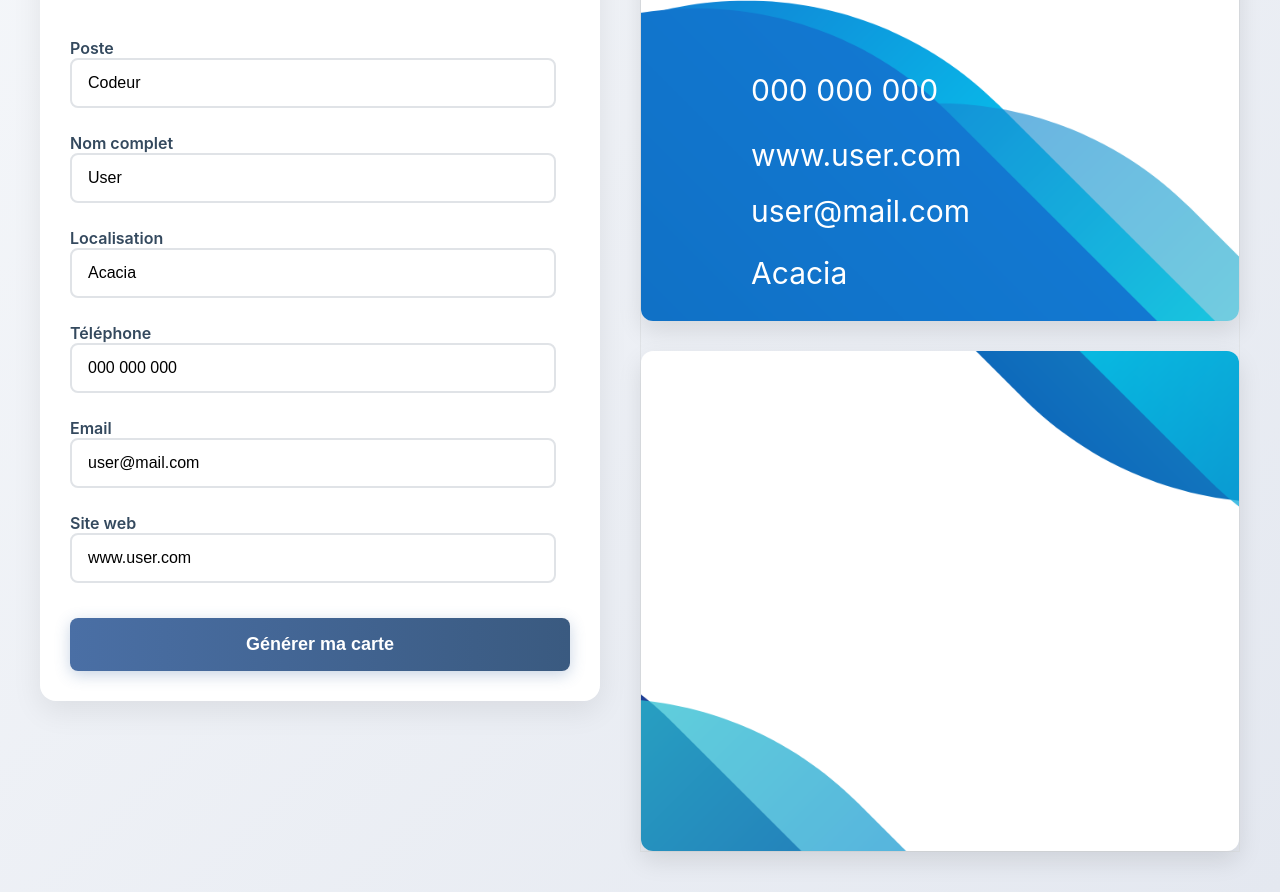
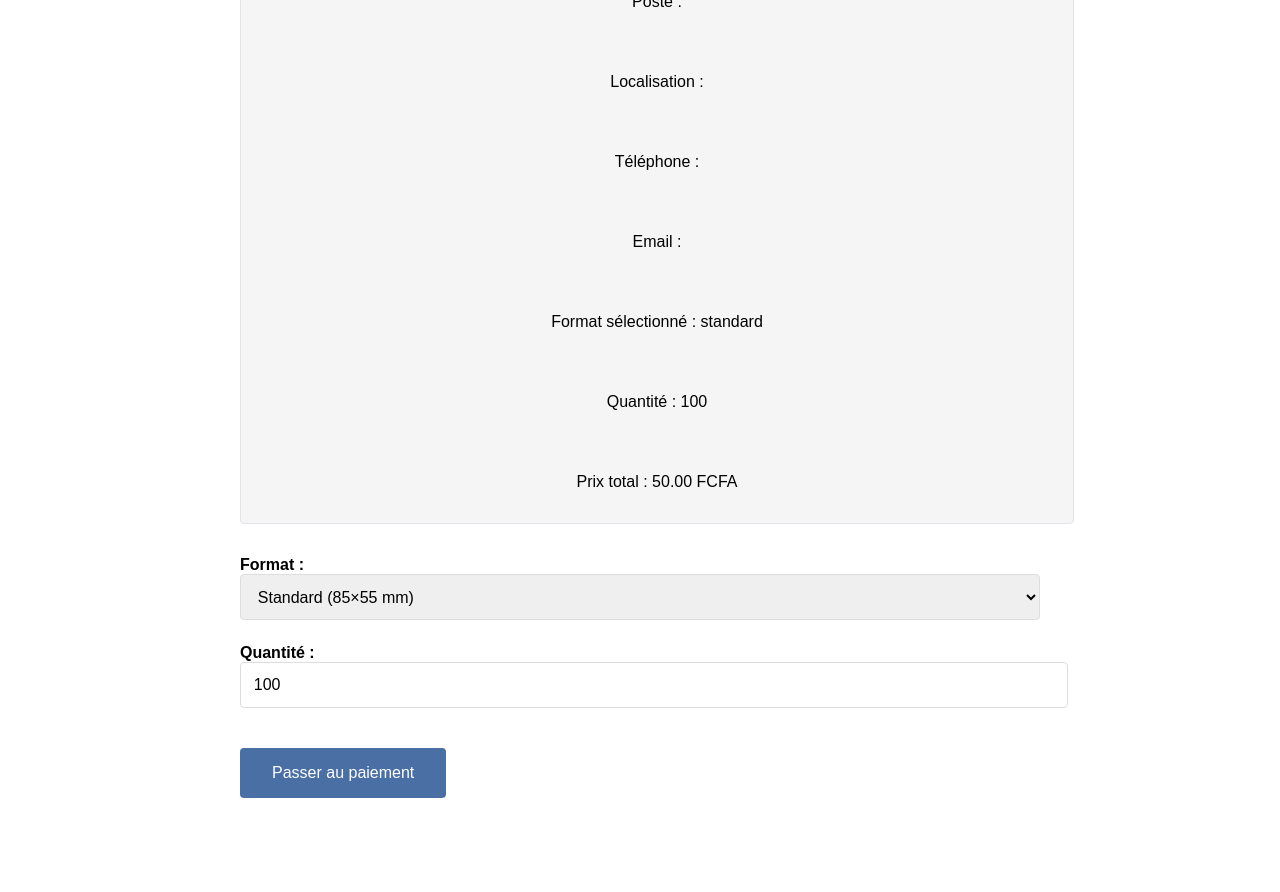
Before and after one commit to carellekuate/propscard, a React (Create React App) app: page /print-options in a window 1280 px wide. Shown: the part 220-1112 px from the top of the page. After the commit the page ends 1050 px from the top, so only its background shows below. Built offline with nearby package versions, Linux system fonts and the light colour scheme.

Commit message:
feature: ajout de printoptionpage

```diff
--- a/package.json
+++ b/package.json
@@ -9,6 +9,7 @@
     "@testing-library/user-event": "^13.5.0",
     "react": "^19.1.1",
     "react-dom": "^19.1.1",
+    "react-router-dom": "^7.8.0",
     "react-scripts": "5.0.1",
     "web-vitals": "^2.1.4"
   },
--- a/src/App.js
+++ b/src/App.js
@@ -1,11 +1,17 @@
-import React from 'react'; // Importing React library
-import './App.css';
-import EditPage from './pages/EditPage/EditPage.jsx'; // Importing the EditPage component
+import { BrowserRouter as Router, Routes, Route } from 'react-router-dom';
+import EditPage from './pages/EditPage/EditPage';
+import PrintOptionPage from './pages/EditPage/PrintOptionPage';
+import CheckoutPage from './pages/EditPage/CheckoutPage'; // Import manquant ajouté
+
 function App() {
   return (
-    <div>
-      <EditPage />
-    </div>
+    <Router>
+      <Routes>
+        <Route path="/" element={<EditPage />} />
+        <Route path="/print-options" element={<PrintOptionPage />} />
+        <Route path="/checkout" element={<CheckoutPage />} /> {/* Balise Route corrigée */}
+      </Routes>
+    </Router>
   );
 }
 
--- a/src/index.js
+++ b/src/index.js
@@ -3,6 +3,7 @@ import ReactDOM from 'react-dom/client';
 import './index.css';
 import App from './App';
 import reportWebVitals from './reportWebVitals';
+
 
 const root = ReactDOM.createRoot(document.getElementById('root'));
 root.render(
--- /dev/null
+++ b/src/pages/EditPage/CheckoutPage.jsx
@@ -0,0 +1,39 @@
+import { useLocation } from 'react-router-dom';
+import "./CheckoutPageStyle.css";
+
+export default function CheckoutPage() {
+  const location = useLocation();
+  const { cardData, format, quantity } = location.state || {};
+
+  const handlePayment = () => {
+    alert("Paiement effectué avec succès !");
+  };
+
+  if (!cardData) {
+    return <p>Aucune donnée trouvée. Retournez à la page précédente.</p>;
+  }
+
+  const pricePerCard = 0.50; // Prix d’exemple
+  const totalPrice = quantity * pricePerCard;
+
+  return (
+    <div className="checkoutContainer">
+      <h1>Finalisez votre commande</h1>
+
+      <div className="orderSummary">
+        <h2>Récapitulatif</h2>
+        <p><strong>Nom :</strong> {cardData.name}</p>
+        <p><strong>Poste :</strong> {cardData.jobTitle}</p>
+        <p><strong>Format :</strong> {format}</p>
+        <p><strong>Quantité :</strong> {quantity}</p>
+        <p><strong>Total :</strong> {totalPrice.toFixed(2)} €</p>
+      </div>
+
+      <div className="paymentForm">
+        <button onClick={handlePayment} className="payButton">
+          Payer maintenant
+        </button>
+      </div>
+    </div>
+  );
+}
--- /dev/null
+++ b/src/pages/EditPage/CheckoutPageStyle.css
@@ -0,0 +1,103 @@
+/* Style général de la page */
+.checkoutContainer {
+  max-width: 800px;
+  margin: 0 auto;
+  padding: 40px 20px;
+  font-family: 'Segoe UI', Tahoma, Geneva, Verdana, sans-serif;
+}
+
+.checkoutContainer h1 {
+  color: #2c3e50;
+  text-align: center;
+  margin-bottom: 40px;
+  font-size: 2.2rem;
+}
+
+/* Récapitulatif de commande */
+.orderSummary {
+  background-color: #f8f9fa;
+  border-radius: 10px;
+  padding: 30px;
+  margin-bottom: 40px;
+  box-shadow: 0 4px 6px rgba(0, 0, 0, 0.05);
+}
+
+.orderSummary h2 {
+  color: #2c3e50;
+  margin-top: 0;
+  margin-bottom: 20px;
+  font-size: 1.5rem;
+  border-bottom: 1px solid #dfe6e9;
+  padding-bottom: 10px;
+}
+
+.orderSummary p {
+  font-size: 1.1rem;
+  color: #34495e;
+  margin: 15px 0;
+  display: flex;
+  justify-content: space-between;
+}
+
+.orderSummary p strong {
+  font-weight: 600;
+  color: #2c3e50;
+}
+
+.orderSummary p:last-child {
+  font-size: 1.3rem;
+  font-weight: 700;
+  color: #4a6fa5;
+  margin-top: 25px;
+}
+
+/* Formulaire de paiement */
+.paymentForm {
+  background-color: white;
+  border-radius: 10px;
+  padding: 30px;
+  box-shadow: 0 4px 6px rgba(0, 0, 0, 0.05);
+  border: 1px solid #dfe6e9;
+}
+
+/* Bouton de paiement */
+.payButton {
+  display: block;
+  width: 100%;
+  padding: 15px;
+  background: linear-gradient(to right, #4CAF50, #3e8e41);
+  color: white;
+  border: none;
+  border-radius: 8px;
+  font-size: 1.1rem;
+  font-weight: 600;
+  cursor: pointer;
+  transition: all 0.3s ease;
+  margin-top: 20px;
+  box-shadow: 0 4px 15px rgba(76, 175, 80, 0.3);
+}
+
+.payButton:hover {
+  transform: translateY(-2px);
+  box-shadow: 0 6px 20px rgba(76, 175, 80, 0.4);
+}
+
+/* Responsive */
+@media (max-width: 768px) {
+  .checkoutContainer {
+    padding: 20px 15px;
+  }
+
+  .checkoutContainer h1 {
+    font-size: 1.8rem;
+    margin-bottom: 30px;
+  }
+
+  .orderSummary, .paymentForm {
+    padding: 20px;
+  }
+
+  .orderSummary p {
+    font-size: 1rem;
+  }
+}
--- a/src/pages/EditPage/EditPage.jsx
+++ b/src/pages/EditPage/EditPage.jsx
@@ -2,8 +2,10 @@ import "./EditPageStyles.css";
 import img1 from "../../assets/images/1.png";
 import img2 from "../../assets/images/2.png";
 import { useState } from "react";
+import { useNavigate } from "react-router-dom";
 
 export default function EditPage() {
+  const navigate = useNavigate();  // <- hook en haut du composant
   const [formData, setFormData] = useState({
     jobTitle: "Codeur",
     name: "User",
@@ -23,7 +25,9 @@ export default function EditPage() {
 
   const handleSubmit = (e) => {
     e.preventDefault();
-    alert("Votre carte de visite a été enregistrée avec succès!");
+   navigate("/print-options", {
+      state: { cardData: formData },
+    });
     // Ici vous pourriez ajouter la logique pour sauvegarder les données
   };
 
@@ -123,8 +127,8 @@ export default function EditPage() {
             </label>
           </div>
 
-          <button type="submit" className="formButton">
-            Générer ma carte
+          <button type="submit" className="formButton"  onClick={handleSubmit}>
+            Prévisualisez ma carte
           </button>
         </form>
       </div>
--- /dev/null
+++ b/src/pages/EditPage/PrintOptionPage.jsx
@@ -0,0 +1,72 @@
+import { useLocation, useNavigate } from 'react-router-dom';
+import { useState } from 'react';
+import "./PrintOptionPageStyle.css";
+import img1 from "../../assets/images/1.png";
+import img2 from "../../assets/images/2.png";
+export default function PrintOptionPage() {
+  const navigate = useNavigate();
+  const location = useLocation();
+  const { cardData } = location.state || {};
+
+  const [format, setFormat] = useState('standard');
+  const [quantity, setQuantity] = useState(100);
+
+  const handleGoToCheckout = () => {
+    navigate("/checkout", {
+      state: {
+        cardData,
+        format,
+        quantity
+      }
+    });
+  };
+
+  return (
+    <div className="printOptionContainer">
+      <h2>Options d'impression</h2>
+
+      {/* Prévisualisation des infos */}
+      <div className="cardPreview">
+        <p>Nom : {cardData?.name}</p>
+        <p>Poste : {cardData?.jobTitle}</p>
+        <p>Localisation : {cardData?.location}</p>
+        <p>Téléphone : {cardData?.phone}</p>
+        <p>Email : {cardData?.email}</p>
+        <p>Format sélectionné : {format}</p>
+        <p>Quantité : {quantity}</p>
+        <p>Prix total : {(quantity * 0.50).toFixed(2)} FCFA</p>
+       {/* <img src={cardData?.image || img1} alt="Prévisualisation" className="cardImage" /> */}
+       {/* <img src={cardData?.image || img2} alt="Prévisualisation" className="cardImage" /> */}
+      </div>
+
+      <div className="optionGroup">
+        <label>
+          Format :
+          <select value={format} onChange={(e) => setFormat(e.target.value)}>
+            <option value="standard">Standard (85×55 mm)</option>
+            <option value="square">Carré (55×55 mm)</option>
+            <option value="slim">Slim (85×35 mm)</option>
+          </select>
+        </label>
+      </div>
+
+      <div className="optionGroup">
+        <label>
+          Quantité :
+          <input
+            type="number"
+            min="50"
+            max="1000"
+            step="50"
+            value={quantity}
+            onChange={(e) => setQuantity(Number(e.target.value))}
+          />
+        </label>
+      </div>
+
+      <button className="paymentButton" onClick={handleGoToCheckout}>
+        Passer au paiement
+      </button>
+    </div>
+  );
+}
--- /dev/null
+++ b/src/pages/EditPage/PrintOptionPageStyle.css
@@ -0,0 +1,43 @@
+.printOptionContainer {
+  max-width: 800px;
+  margin: 0 auto;
+  padding: 2rem;
+  font-family: Arial, sans-serif;
+}
+
+.optionGroup {
+  margin-bottom: 1.5rem;
+}
+
+.optionGroup label {
+  display: block;
+  margin-bottom: 0.5rem;
+  font-weight: bold;
+}
+
+.optionGroup select,
+.optionGroup input {
+  width: 100%;
+  padding: 0.8rem;
+  border: 1px solid #ddd;
+  border-radius: 4px;
+  font-size: 1rem;
+}
+
+.paymentButton {
+  background-color: #4a6fa5;
+  color: white;
+  padding: 1rem 2rem;
+  border: none;
+  border-radius: 4px;
+  font-size: 1rem;
+  cursor: pointer;
+  margin-top: 1rem;
+}
+
+.cardPreview {
+  background: #f5f5f5;
+  padding: 1rem;
+  margin-bottom: 2rem;
+  border-radius: 4px;
+}
```
Also changed, not shown: 1 other file (tests, documents, lock files or other folders).
